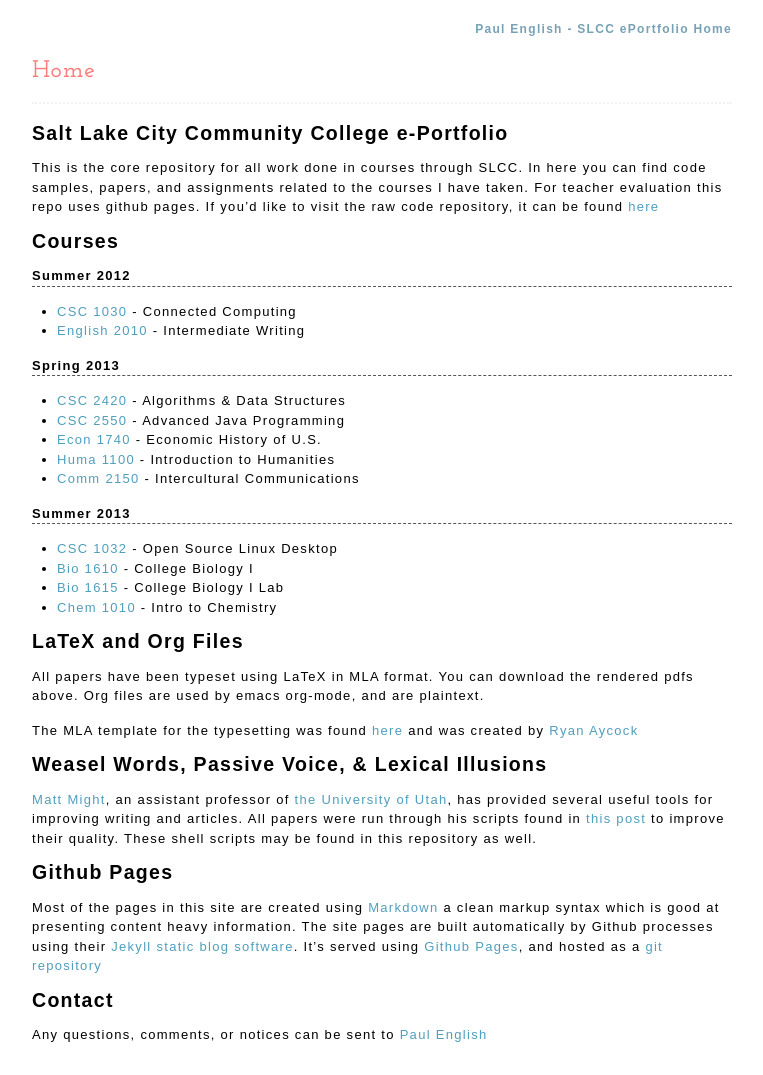
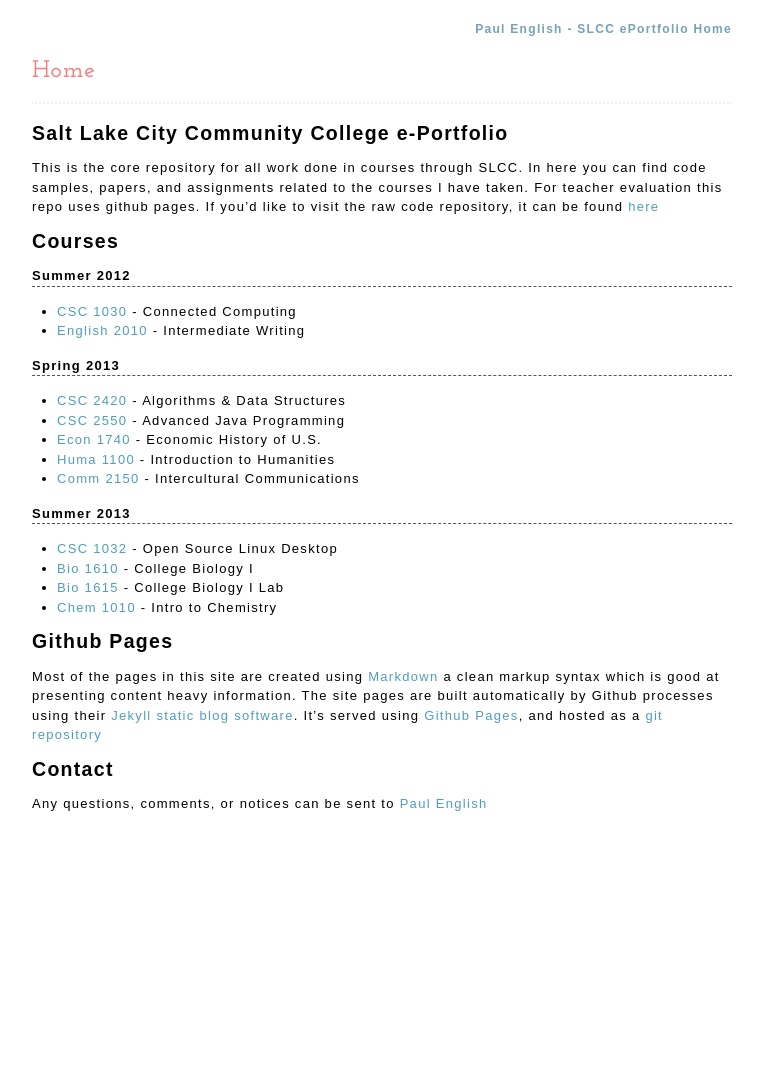
Before and after one commit to paul-english/slcc-eportfolio, a Jekyll site: the page built from index.md, in a window 1280 px wide. Shown: the whole page, without its empty margins (258-1021 px from the left). Built offline with Jekyll 4.4.1, drawn with Linux system fonts in a browser that asks for light colours; Markdown is read by kramdown in place of the engine named in the settings; comment, search, counter and statistics services are not loaded; after the commit the page ends 900 px from its top, so only the background shows below that.

Commit message:
Update index

```diff
--- a/index.md
+++ b/index.md
@@ -29,19 +29,9 @@ This is the core repository for all work done in courses through SLCC. In here y
 * [Bio 1615](su13-biol-1615-002-jones) - College Biology I Lab
 * [Chem 1010](su13-chem-1010-009-neilsen) - Intro to Chemistry
 
-## LaTeX and Org Files
-
-All papers have been typeset using LaTeX in MLA format. You can download the rendered pdfs above. Org files are used by emacs org-mode, and are plaintext.
-
-The MLA template for the typesetting was found [here](http://www.ctan.org/tex-archive/macros/latex/contrib/mla-paper/) and was created by [Ryan Aycock](http://www.phys.ufl.edu/~aycock/)
-
-## Weasel Words, Passive Voice, & Lexical Illusions
-
-[Matt Might](matt.might.net), an assistant professor of [the University of Utah](http://www.utah.edu), has provided several useful tools for improving writing and articles. All papers were run through his scripts found in [this post](http://matt.might.net/articles/shell-scripts-for-passive-voice-weasel-words-duplicates/) to improve their quality. These shell scripts may be found in this repository as well.
-
 ## Github Pages
 
-Most of the pages in this site are created using [Markdown](http://daringfireball.net/projects/markdown/syntax/) a clean markup syntax which is good at presenting content heavy information. The site pages are built automatically by Github processes using their [Jekyll static blog software](https://github.com/mojombo/jekyll/). It's served using [Github Pages](http://pages.github.com/), and hosted as a [git repository](https://github.com/nrub/slcc-eportfolio)
+Most of the pages in this site are created using [Markdown](http://daringfireball.net/projects/markdown/syntax/) a clean markup syntax which is good at presenting content heavy information. The site pages are built automatically by Github processes using their [Jekyll static blog software](https://github.com/mojombo/jekyll/). It's served using [Github Pages](http://pages.github.com/), and hosted as a [git repository](https://github.com/log0ymxm/slcc-eportfolio)
 
 ## Contact
 
```
